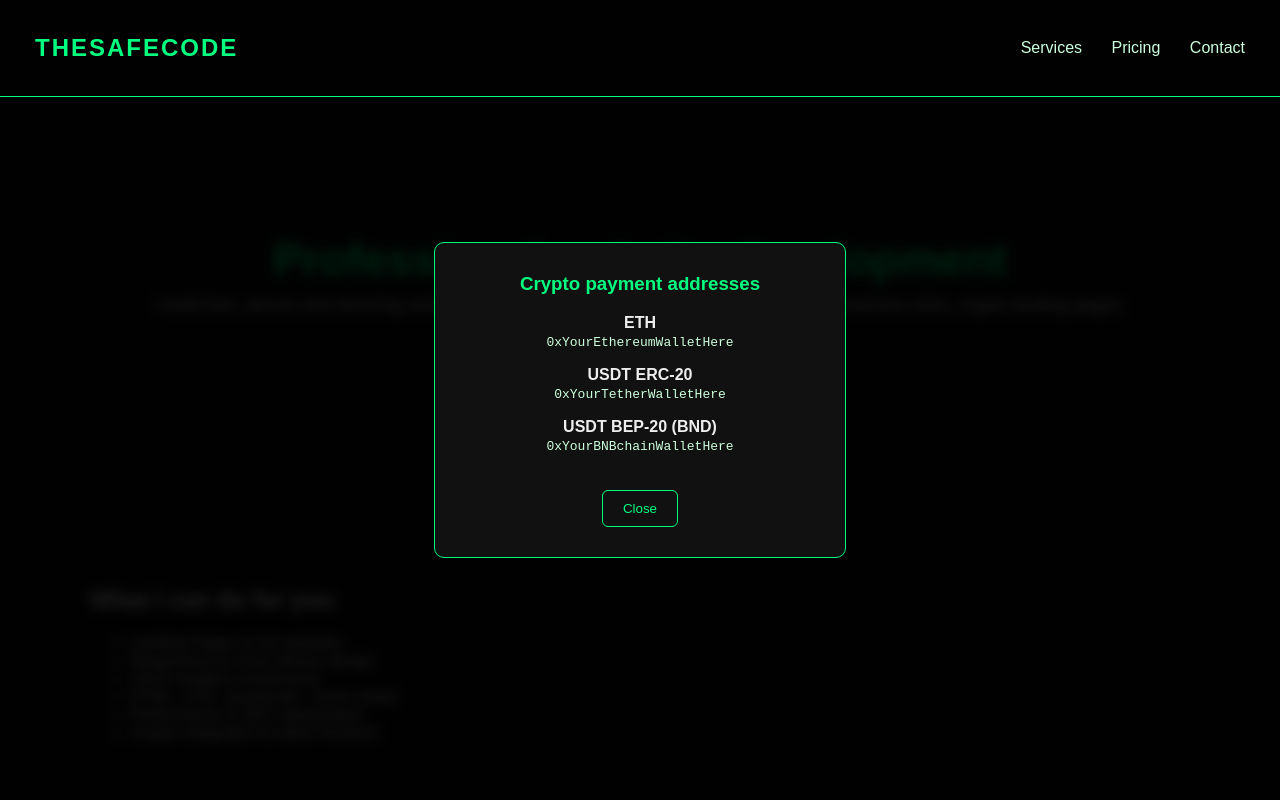
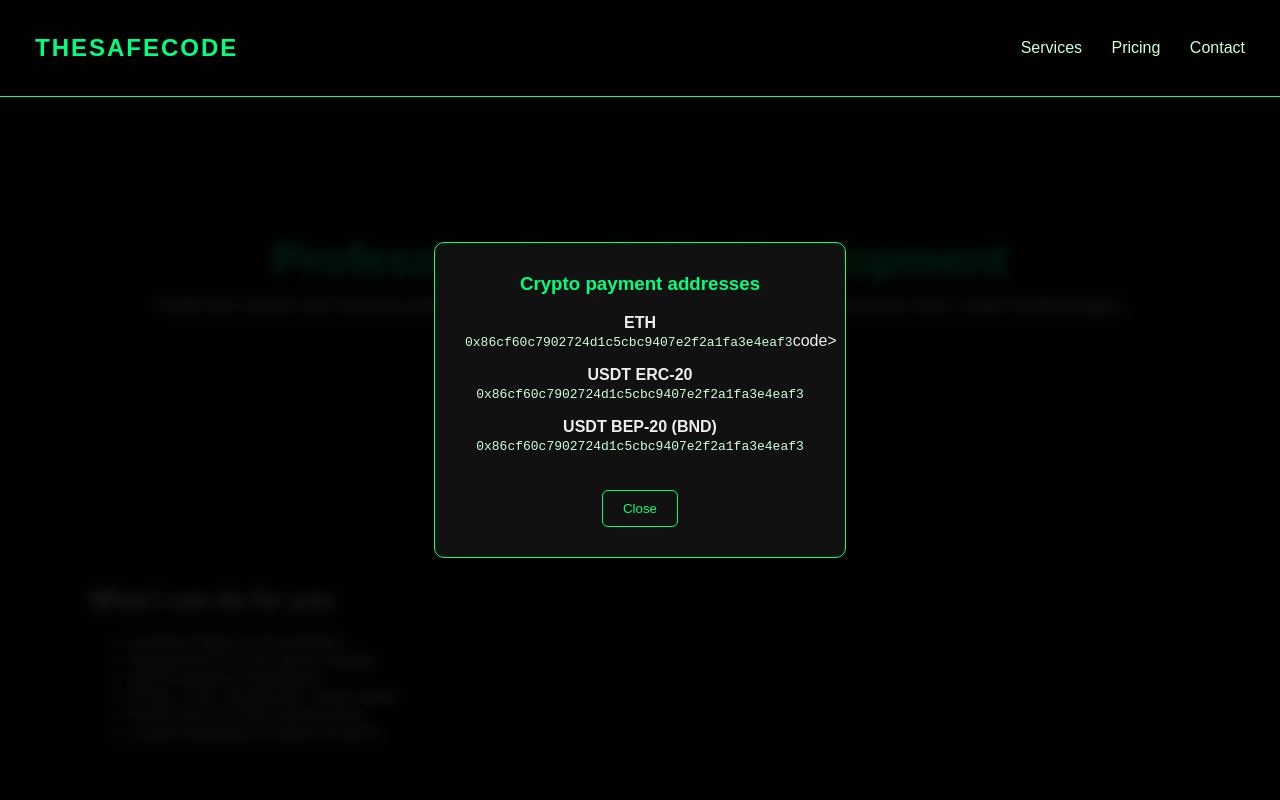
Before and after one commit to frontedwebdeveloping/thesafe, a plain HTML site: page index.html in a window 1280 px wide. Shown: the top 800 px of the page. Drawn offline with Linux system fonts and the light colour scheme.

Commit message:
Update index.html

```diff
--- a/index.html
+++ b/index.html
@@ -236,9 +236,9 @@
 <div id="cryptoModal">
     <div class="modal-box">
         <h3>Crypto payment addresses</h3>
-        <p><strong>ETH</strong><br><code>0xYourEthereumWalletHere</code></p>
-        <p><strong>USDT ERC-20</strong><br><code>0xYourTetherWalletHere</code></p>
-        <p><strong>USDT BEP-20 (BND)</strong><br><code>0xYourBNBchainWalletHere</code></p>
+        <p><strong>ETH</strong><br><code>0x86cf60c7902724d1c5cbc9407e2f2a1fa3e4eaf3</code>code></p>
+        <p><strong>USDT ERC-20</strong><br><code>0x86cf60c7902724d1c5cbc9407e2f2a1fa3e4eaf3</code></p>
+        <p><strong>USDT BEP-20 (BND)</strong><br><code>0x86cf60c7902724d1c5cbc9407e2f2a1fa3e4eaf3</code></p>
         <button class="close-btn" onclick="closeCrypto()">Close</button>
     </div>
 </div>
```
